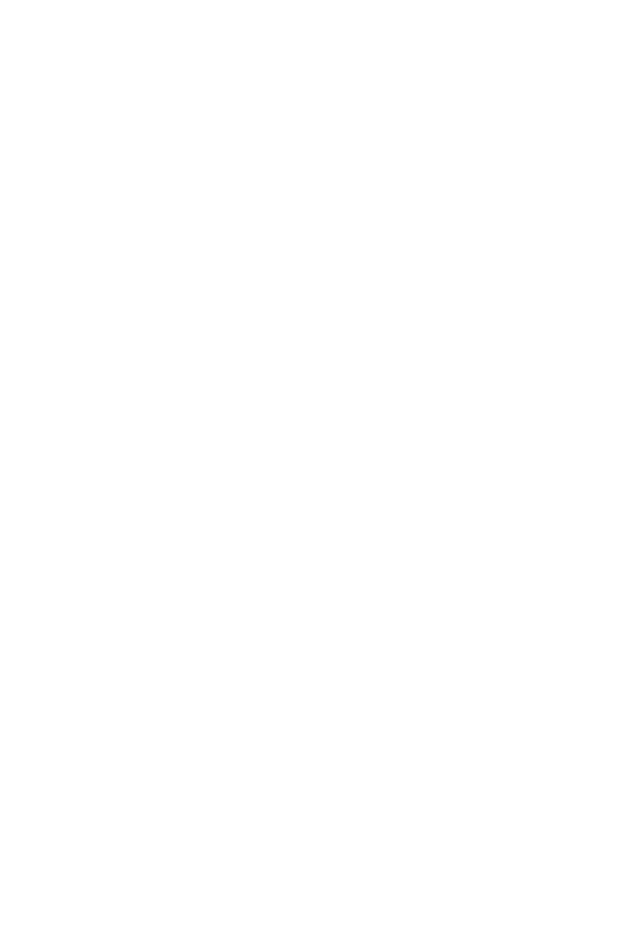
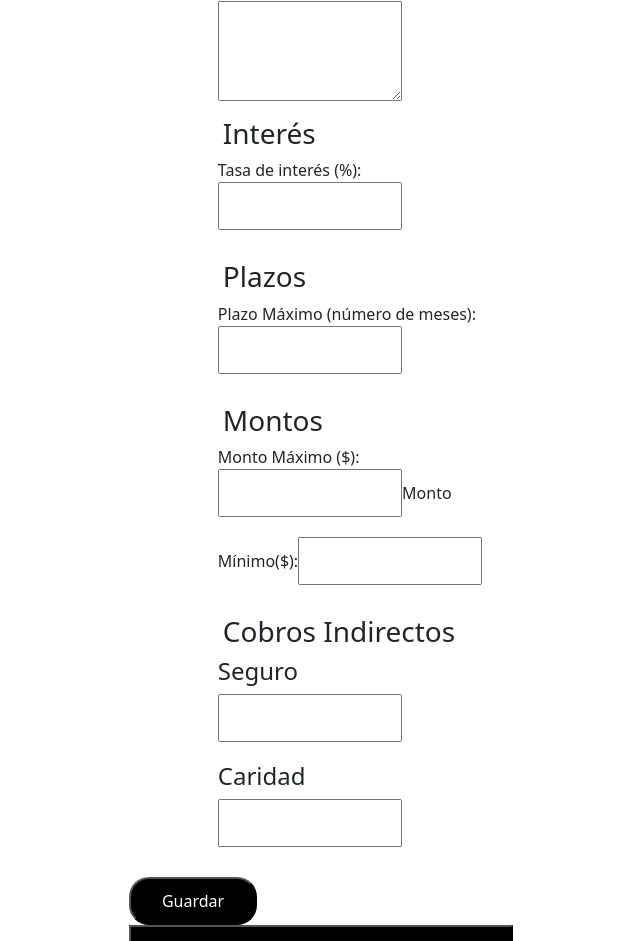
Before and after one commit to ArmijosThais/ProyectoEconomia, a React (Create React App) app in the folder asesor_creditos/: page /creditform in a window 1280 px wide. Before the commit this address had no page. Shown: the part 191-1132 px from the top of the page, without its empty margins (307-947 px from the left). Before the commit the page ends 800 px from the top, so only its background shows below. Built offline with nearby package versions, Linux system fonts and the light colour scheme.

Commit message:
cambios vistas

```diff
--- a/asesor_creditos/src/App.js
+++ b/asesor_creditos/src/App.js
@@ -3,14 +3,20 @@
 import CreditosAdmin from './views/CreditosAdmin';
 import Login from './views/Login';
 import Simulator from './views/Simulator';
+import HomeAdmin from './views/HomeAdmin';
+import FormularioCredito from './views/FormularioCredito';
+import Header from './components/Header';
 
 function App() {
   return (
     <Router>
+      <Header/>
       <Routes>
         <Route path="/" element={<Simulator />} />
         <Route path="/login" element={<Login />} />
         <Route path="/credPrueba" element={<CreditosAdmin />} />
+        <Route path="/homeadmin" element={<HomeAdmin />} />
+        <Route path="/creditform" element={<FormularioCredito />} />
       </Routes>
     </Router>
   );
--- /dev/null
+++ b/asesor_creditos/src/styles/FormularioCredito.css
@@ -0,0 +1,72 @@
+.formcredito {
+  width: 30vw;
+  display: flex;
+  flex-direction: column;
+  margin-left: auto;
+  margin-right: auto;
+  gap: 10px;
+  padding-top: 20px;
+  padding-bottom: 20px;
+}
+
+h1 {
+  text-align: center;
+  margin-top: 0;
+}
+
+h3 {
+  margin: 5px;
+}
+
+label {
+  display: flex;
+  flex-direction: column;
+  align-items: stretch;
+  gap: 5px;
+  margin-left: 20%;
+}
+
+textarea {
+  resize: none;
+  height: 100px;
+  width: 60%;
+}
+
+input[type='text'] {
+  margin-bottom: 20px;
+  padding: 10px;
+  font-size: 16px;
+  width: 60%;
+}
+
+input[type='number'] {
+  margin-bottom: 20px;
+  padding: 10px;
+  font-size: 16px;
+  width: 60%;
+}
+
+input[type='submit'],
+button {
+  width: 10vw;
+  border-radius: 20px;
+  padding: 10px;
+}
+
+input[type='submit'] {
+  background-color: black;
+  color: white;
+}
+
+button {
+  background-color: black;
+  color: white;
+}
+
+.row {
+  display: flex;
+  flex: row;
+  justify-content: space-between;
+  align-items: center;
+  width: 30vw;
+}
--- a/asesor_creditos/src/views/CreditosAdmin.js
+++ b/asesor_creditos/src/views/CreditosAdmin.js
@@ -3,6 +3,7 @@
 import CircleEditIcon from '../components/CircleEditIcon';
 import '../styles/CreditosAdmin.css';
 import CoverNewIcon from '../components/CoverNewIcon';
+import { useNavigate } from 'react-router-dom';
 
 const Credito = (props) => {
   return (
@@ -18,6 +19,7 @@
 };
 
 function CreditosAdmin() {
+  const navigate = useNavigate();
   const [creditos, setCreditos] = useState([
     {
       id: 1,
@@ -80,6 +82,10 @@
     //console.log(`Se hizo clic en ${props.name}`);
   };
 
+  const handleNuevoCredito = () => {
+    navigate('/creditform');
+  };
+
   return (
     <div>
       <div className="row">
@@ -93,7 +99,8 @@
         <CoverNewIcon width={45} height={30} fill="#000" />
       </div>
       <hr />
-      <div className='newButton'>
+      <div className="newButton">
+        <div className="newButton" onClick={handleNuevoCredito}>
           <CoverNewIcon width={45} height={30} fill="#000" />
         </div>
         <div className="cells">
@@ -108,7 +115,7 @@
           })}
         </div>
       </div>
+    </div>
   );
 }
-
 export default CreditosAdmin;
--- /dev/null
+++ b/asesor_creditos/src/views/FormularioCredito.js
@@ -0,0 +1,103 @@
+import React, { useState } from 'react';
+import '../styles/FormularioCredito.css';
+//hola
+const FormularioCredito = () => {
+  const [formData, setFormData] = useState({
+    requisitos: '',
+    tasaDeInteres: '',
+    plazos: '',
+    montoMaximo: '',
+    cobrosMinimos: '',
+  });
+  const [cobrosIndirectos, setCobrosIndirectos] = useState([
+    {
+      id: 1,
+      name: 'Seguro',
+      value: '360',
+    },
+    {
+      id: 2,
+      name: 'Caridad',
+      value: '152',
+    },
+  ]);
+
+  const handleInputChange = (event) => {
+    const { name, value } = event.target;
+    setFormData({
+      ...formData,
+      [name]: value,
+    });
+  };
+
+  const handleSubmit = (event) => {
+    event.preventDefault();
+    // Aquí puedes manejar la lógica de envío del formulario
+    console.log(formData);
+  };
+
+  return (
+    <form className='formcredito' onSubmit={handleSubmit}>
+      <h1>Datos del Crédito</h1>
+      <label>
+        <h3>Requisitos:</h3>
+        <textarea name="requisitos" onChange={handleInputChange} />
+      </label>
+      <label>
+        <h3>Interés</h3>
+        Tasa de interés (%):
+        <input
+          type="number"
+          step="0.01"
+          name="tasaDeInteres"
+          onChange={handleInputChange}
+        />
+      </label>
+      <label>
+        <h3>Plazos</h3>
+        Plazo Máximo (número de meses):
+        <input type="number" name="plazos" onChange={handleInputChange} />
+      </label>
+      <label>
+        <h3>Montos</h3>
+        Monto Máximo ($):
+        <input
+          type="number"
+          step="0.01"
+          name="montoMaximo"
+          onChange={handleInputChange}
+        />
+        Monto Mínimo($):
+        <input
+          type="number"
+          step="0.01"
+          name="cobrosMinimos"
+          onChange={handleInputChange}
+        />
+      </label>
+      <label>
+        <h3>Cobros Indirectos</h3>
+        <div className="">
+          {cobrosIndirectos.map((cobro) => {
+           return (
+             <div className="">
+               <h4>{cobro.name}</h4>
+               <input
+                 type="number"
+                 step="0.01"
+                 name="cobrosMinimos"
+               />
+             </div>
+           );
+          })}
+        </div>
+      </label>
+      <div className="row">
+        <input type="submit" value="Guardar" />
+        <button type="button">Cancelar</button>
+      </div>
+    </form>
+  );
+};
+
+export default FormularioCredito;
--- a/asesor_creditos/src/views/HomeAdmin.js
+++ b/asesor_creditos/src/views/HomeAdmin.js
@@ -0,0 +1,16 @@
+import React from 'react';
+import '../styles/CreditosAdmin.css';
+import CreditosAdmin from './CreditosAdmin';
+
+function HomeAdmin() {
+  return (
+    <div>
+      <div>aqui lo de key</div>
+      <div>
+        <CreditosAdmin />
+      </div>
+    </div>
+  );
+}
+
+export default HomeAdmin;
```
Lines whose indentation alone changed are shown as unchanged.
